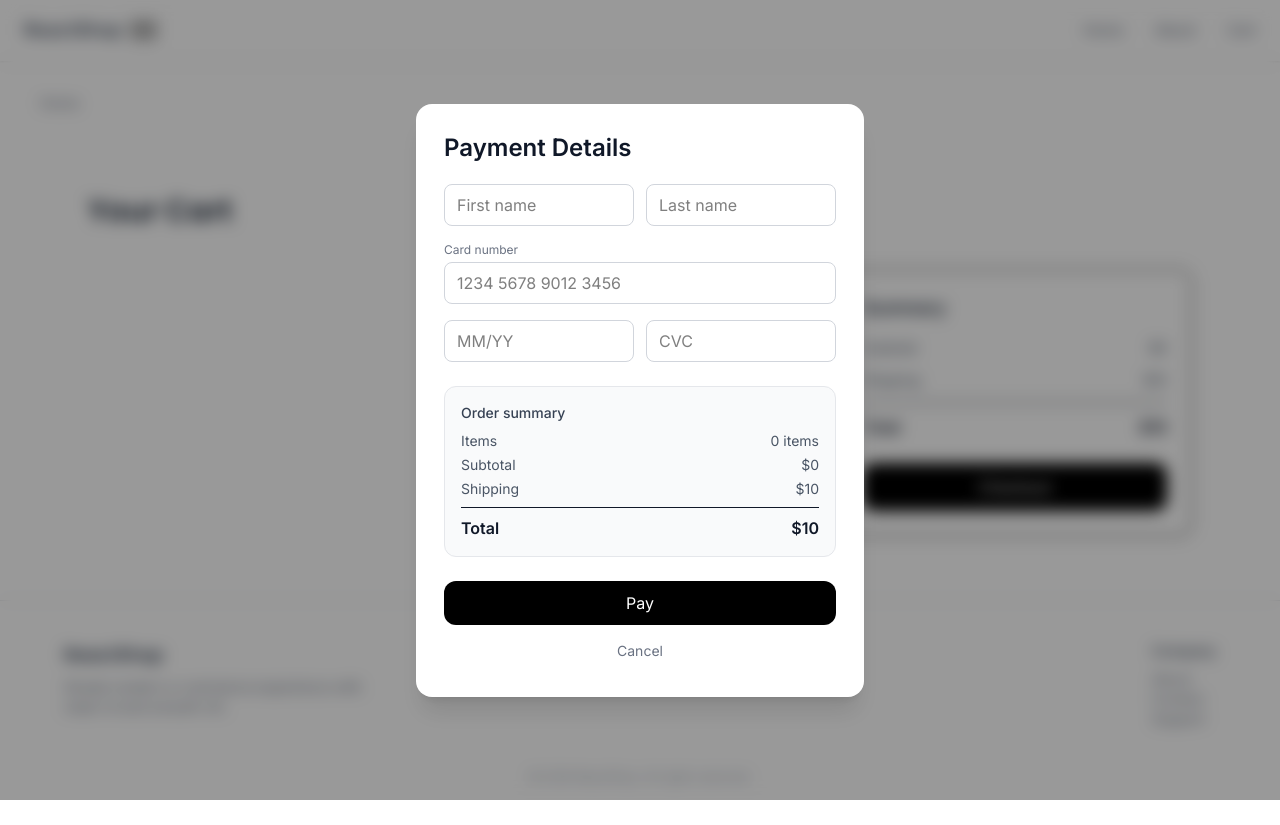
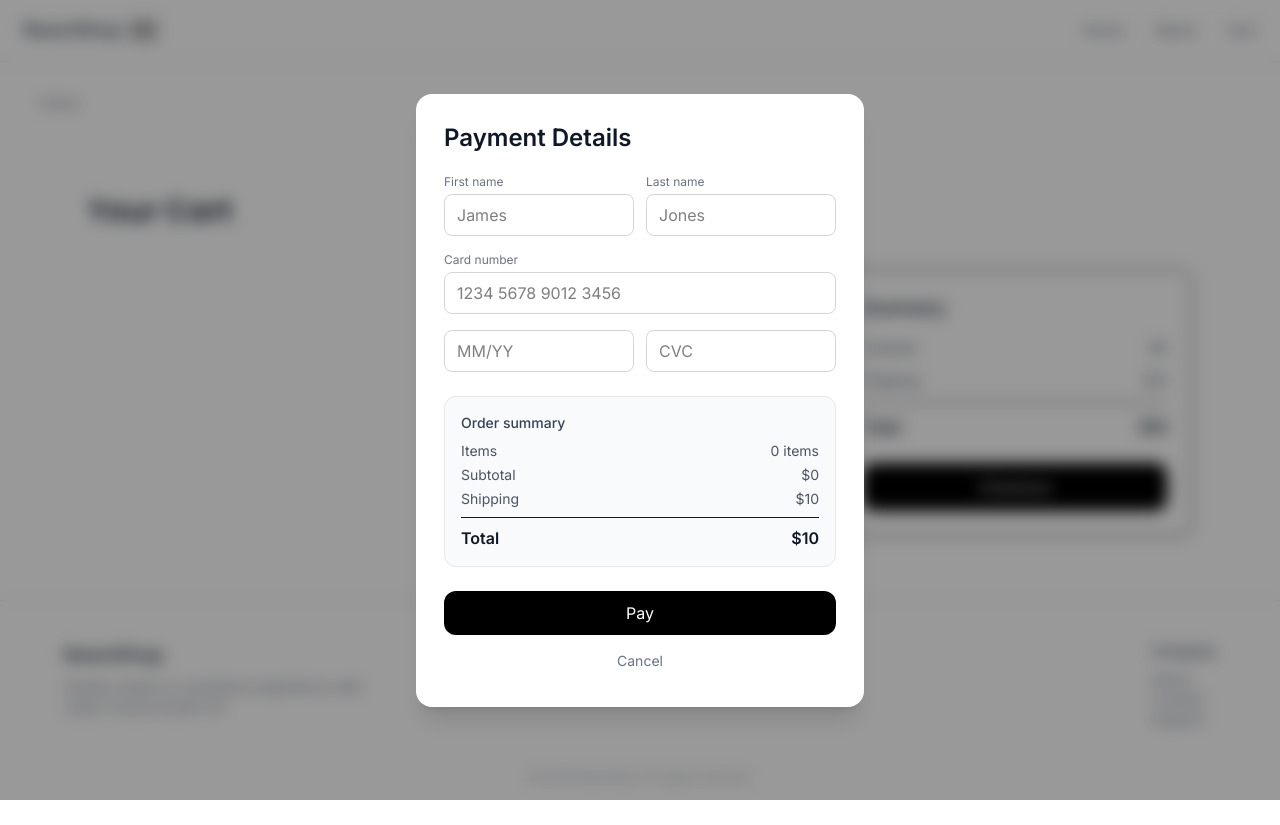
Before and after one commit to KIB101D/vite-react-ecommerce, a React (Vite) app: page /cart in a window 1280 px wide. Both pictures are taken after a click on the button "Checkout". Built offline with nearby package versions, Linux system fonts and the light colour scheme; grey boxes are pictures that could not be loaded.

Commit message:
feat: add form validation and typescript types for CheckoutForm

```diff
--- a/src/components/CheckoutForm.tsx
+++ b/src/components/CheckoutForm.tsx
@@ -1,3 +1,14 @@
+import type { FormEvent, ChangeEvent } from "react";
+
+type CheckoutFormProps = {
+  onClose: () => void;
+  subtotal: number;
+  shipping: number;
+  total: number;
+  itemsCount: number;
+  handlePay: () => void;
+};
+
 function CheckoutForm({
   onClose,
   subtotal,
@@ -5,9 +16,22 @@ function CheckoutForm({
   total,
   itemsCount,
   handlePay,
-}) {
+}: CheckoutFormProps) {
   return (
-    <>
+    <form
+      onSubmit={(e: FormEvent<HTMLFormElement>) => {
+        e.preventDefault();
+
+        const form = e.currentTarget;
+
+        if (!form.checkValidity()) {
+          form.reportValidity();
+          return;
+        }
+
+        handlePay();
+      }}
+    >
       {/* Title */}
       <h2 className="mb-5 text-2xl font-semibold text-gray-900">
         Payment Details
@@ -17,14 +41,27 @@ function CheckoutForm({
       <div className="space-y-4">
         {/* Name */}
         <div className="flex gap-3">
-          <input
-            placeholder="First name"
-            className="w-1/2 px-3 py-2 transition border border-gray-300 rounded-lg outline-none focus:ring-2 focus:ring-indigo-500/40 focus:border-indigo-500"
-          />
-          <input
-            placeholder="Last name"
-            className="w-1/2 px-3 py-2 transition border border-gray-300 rounded-lg outline-none focus:ring-2 focus:ring-indigo-500/40 focus:border-indigo-500"
-          />
+          <div className="w-1/2">
+            <label className="block mb-1 text-xs text-gray-500">
+              First name
+            </label>
+            <input
+              placeholder="James"
+              required
+              className="w-full px-3 py-2 border border-gray-300 rounded-lg outline-none focus:ring-2 focus:ring-indigo-500/40 focus:border-indigo-500"
+            />
+          </div>
+
+          <div className="w-1/2">
+            <label className="block mb-1 text-xs text-gray-500">
+              Last name
+            </label>
+            <input
+              placeholder="Jones"
+              required
+              className="w-full px-3 py-2 border border-gray-300 rounded-lg outline-none focus:ring-2 focus:ring-indigo-500/40 focus:border-indigo-500"
+            />
+          </div>
         </div>
 
         {/* Card */}
@@ -33,7 +70,17 @@ function CheckoutForm({
             Card number
           </label>
           <input
+            onChange={(e: ChangeEvent<HTMLInputElement>) => {
+              const value = e.target.value
+                .replace(/\D/g, "")
+                .slice(0, 16)
+                .replace(/(.{4})/g, "$1 ")
+                .trim();
+
+              e.target.value = value;
+            }}
             placeholder="1234 5678 9012 3456"
+            required
             className="w-full px-3 py-2 transition border border-gray-300 rounded-lg outline-none focus:ring-2 focus:ring-indigo-500/40 focus:border-indigo-500"
           />
         </div>
@@ -85,7 +132,7 @@ function CheckoutForm({
       {/* Buttons */}
       <div className="mt-6 space-y-2">
         <button
-          onClick={handlePay}
+          type="submit"
           className="w-full py-2.5 text-white bg-black rounded-xl hover:bg-gray-800 transition active:scale-[0.99]"
         >
           Pay
@@ -98,7 +145,7 @@ function CheckoutForm({
           Cancel
         </button>
       </div>
-    </>
+    </form>
   );
 }
 
```
